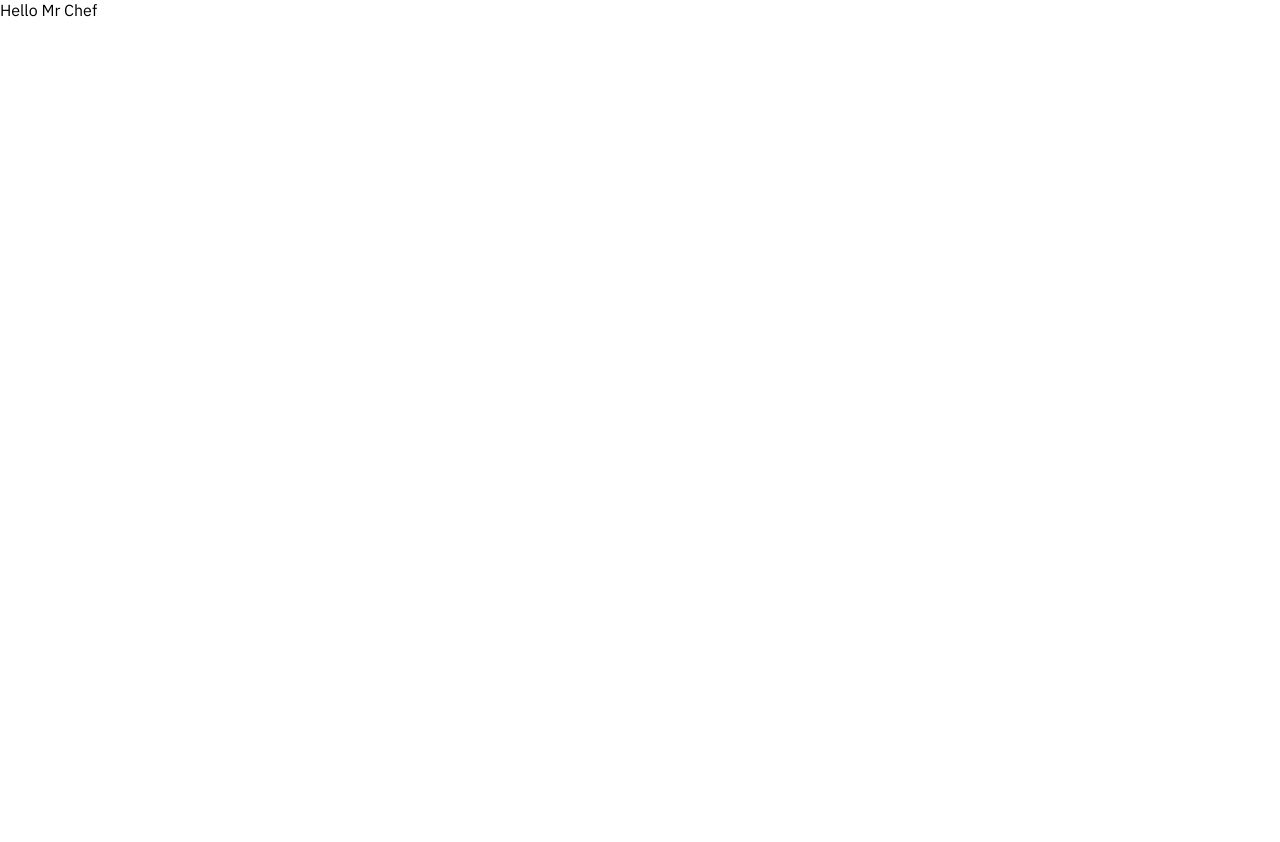
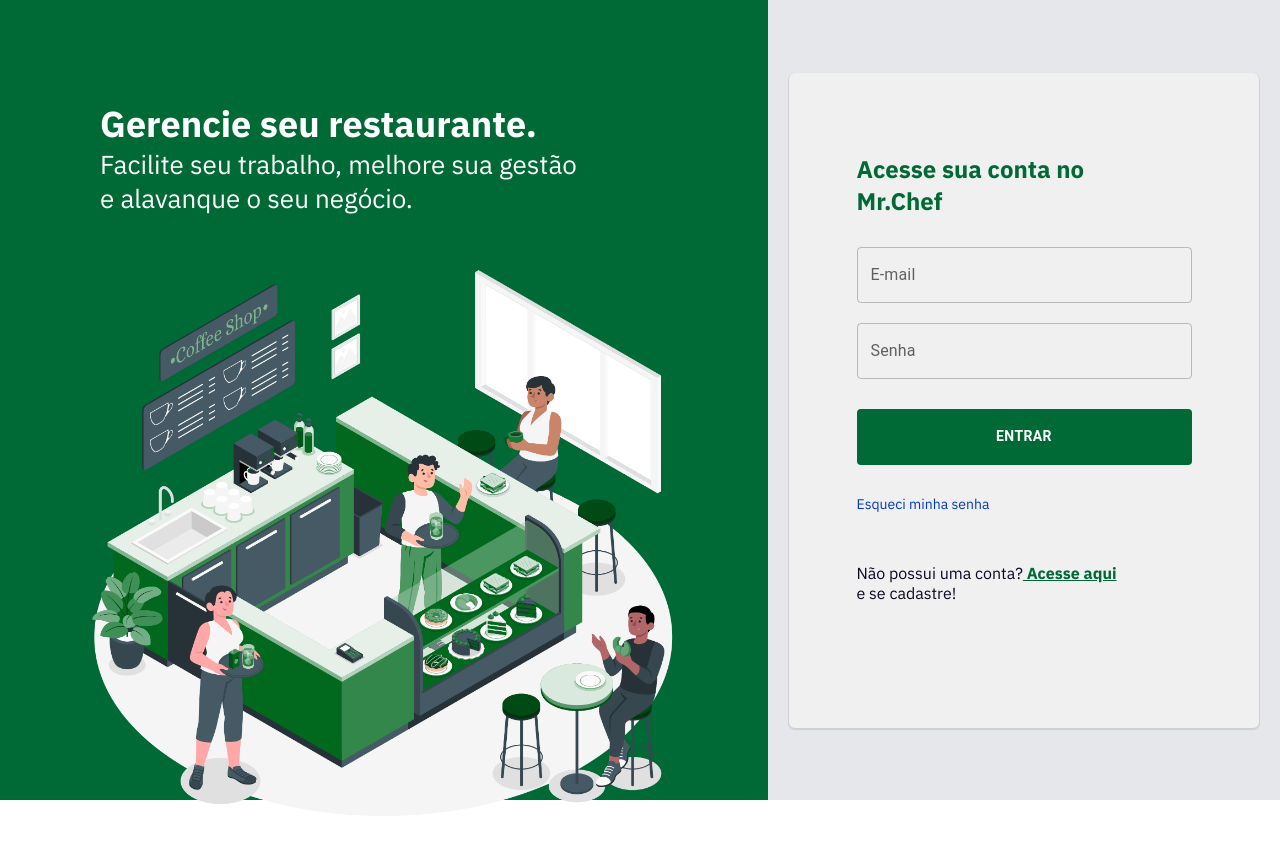
Before and after one commit to Lealzzera/mr-chef-front-end, a Next.js app: page / in a window 1280 px wide. Shown: the top 842 px of the page. Before the commit the page ends 800 px from the top, so only its background shows below. Built offline with nearby package versions, Linux system fonts and the light colour scheme.

Commit message:
feat: Created login screen and setted some css colors variables

```diff
--- a/src/app/globals.css
+++ b/src/app/globals.css
@@ -7,7 +7,8 @@
   --light-green: #00BA61;
   --white: #FFF;
   --main-white: #E5E7EB;
-  --pinto: var(--main-font-mono)
+  --black-text-color: #090922;
+  --blue-link-color: #0037c5;
 }
 
 html, body {
--- a/src/app/page.tsx
+++ b/src/app/page.tsx
@@ -1,6 +1,9 @@
-import Image from "next/image";
-import styles from "./page.module.css";
+import LoginPage from "@/components/LoginPage/LoginPage";
 
 export default function Home() {
-	return <div>Hello Mr Chef</div>;
+	return (
+		<div>
+			<LoginPage />
+		</div>
+	);
 }
--- /dev/null
+++ b/src/components/ButtonComponent/ButtonComponent.tsx
@@ -0,0 +1,33 @@
+import { Button } from "@mui/material";
+import React from "react";
+import { ButtonContainer } from "./styles";
+
+type ButtonComponentProps = {
+	textButton: string;
+	variant?: "contained" | "outlined" | "text";
+	fullWidth?: boolean;
+	onClick?: () => void;
+};
+
+const ButtonComponent = ({
+	textButton,
+	variant,
+	fullWidth,
+	onClick,
+	...props
+}: ButtonComponentProps) => {
+	return (
+		<ButtonContainer>
+			<Button
+				{...props}
+				variant={variant}
+				onClick={onClick}
+				fullWidth={fullWidth}
+			>
+				{textButton}
+			</Button>
+		</ButtonContainer>
+	);
+};
+
+export default ButtonComponent;
--- /dev/null
+++ b/src/components/ButtonComponent/styles.tsx
@@ -0,0 +1,12 @@
+import styled from "styled-components";
+
+export const ButtonContainer = styled.div`
+	width: 100%;
+	& .MuiButtonBase-root {
+		color: var(--white);
+		background-color: var(--main-green);
+		font-weight: bold;
+		margin-top: 0.625rem;
+		height: 3.5rem;
+	}
+`;
--- /dev/null
+++ b/src/components/InputFieldComponent/InputFieldComponent.tsx
@@ -0,0 +1,41 @@
+"use client";
+
+import { TextField } from "@mui/material";
+import React from "react";
+import { TextFieldContainer } from "./styles";
+
+type InputFieldComponentProps = {
+	id?: string;
+	label: string;
+	variant?: "outlined";
+	type: string;
+	fullWidth?: boolean;
+	value: string;
+	changeValue: (value: string) => void;
+};
+
+const InputFieldComponent = ({
+	id,
+	label,
+	variant,
+	type,
+	fullWidth,
+	value,
+	changeValue,
+}: InputFieldComponentProps) => {
+	return (
+		<TextFieldContainer>
+			<TextField
+				id={id}
+				label={label}
+				variant={variant}
+				type={type}
+				fullWidth={fullWidth}
+				value={value}
+				onChange={(event) => changeValue(event.target.value)}
+			/>
+		</TextFieldContainer>
+	);
+};
+
+export default InputFieldComponent;
--- /dev/null
+++ b/src/components/InputFieldComponent/styles.tsx
@@ -0,0 +1,20 @@
+import styled from "styled-components";
+
+export const TextFieldContainer = styled.div`
+	width: 100%;
+	& label.Mui-focused {
+		color: var(--main-green);
+	}
+	& .MuiOutlinedInput-root {
+		&:hover fieldset {
+			border-color: var(--light-green);
+		}
+		&.Mui-focused fieldset {
+			border-color: var(--main-green);
+		}
+	}
+
+	& .MuiInputBase-input {
+		color: var(--black-text-color);
+	}
+`;
--- /dev/null
+++ b/src/components/LoginPage/LoginPage.tsx
@@ -0,0 +1,91 @@
+"use client";
+
+import React, { SyntheticEvent, useState } from "react";
+import {
+	AccessHereLink,
+	AccountInfo,
+	ContainerFormInfo,
+	ContainerInfo,
+	ForgotPasswordLink,
+	FormLogin,
+	ImageContainer,
+	LeftSideContainer,
+	LoginDescription,
+	LoginTitle,
+	MainContainer,
+	RightSideContainer,
+	TextWrap,
+	TitleFormLogin,
+} from "./styles";
+import Image from "next/image";
+import InputFieldComponent from "../InputFieldComponent/InputFieldComponent";
+import ButtonComponent from "../ButtonComponent/ButtonComponent";
+
+const LoginPage = () => {
+	const [inputEmailValue, setInputEmailValue] = useState("");
+	const [inputPasswordValue, setInputPasswordValue] = useState("");
+
+	const preventForm = (event: SyntheticEvent) => {
+		event.preventDefault();
+	};
+
+	return (
+		<MainContainer>
+			<LeftSideContainer>
+				<TextWrap>
+					<LoginTitle>Gerencie seu restaurante.</LoginTitle>
+					<LoginDescription>
+						Facilite seu trabalho, melhore sua gestão e alavanque o seu negócio.
+					</LoginDescription>
+				</TextWrap>
+				<ImageContainer>
+					<Image
+						style={{ maxWidth: "38.438rem" }}
+						src={"/images/coffe-shop-login-page.webp"}
+						width={615}
+						height={615}
+						priority
+						sizes='100vw'
+						layout='responsive'
+						alt='coffe-shop-image'
+					/>
+				</ImageContainer>
+			</LeftSideContainer>
+			<RightSideContainer>
+				<ContainerFormInfo>
+					<TitleFormLogin>
+						Acesse sua conta no <br />
+						Mr.Chef
+					</TitleFormLogin>
+					<FormLogin onSubmit={preventForm}>
+						<InputFieldComponent
+							label='E-mail'
+							variant='outlined'
+							type='email'
+							fullWidth
+							value={inputEmailValue}
+							changeValue={setInputEmailValue}
+						/>
+						<InputFieldComponent
+							label='Senha'
+							type='password'
+							fullWidth
+							value={inputPasswordValue}
+							changeValue={setInputPasswordValue}
+						/>
+						<ButtonComponent fullWidth={true} textButton='Entrar' />
+					</FormLogin>
+					<ContainerInfo>
+						<ForgotPasswordLink>Esqueci minha senha</ForgotPasswordLink>
+						<AccountInfo>
+							Não possui uma conta?
+							<AccessHereLink> Acesse aqui</AccessHereLink> <br />e se cadastre!
+						</AccountInfo>
+					</ContainerInfo>
+				</ContainerFormInfo>
+			</RightSideContainer>
+		</MainContainer>
+	);
+};
+
+export default LoginPage;
--- /dev/null
+++ b/src/components/LoginPage/styles.tsx
@@ -0,0 +1,131 @@
+import styled from "styled-components";
+
+export const MainContainer = styled.div`
+	display: flex;
+	justify-content: center;
+	align-items: center;
+	height: 100vh;
+	background-color: var(--main-green);
+	@media (min-width: 1200px) {
+		width: 100%;
+		height: 100%;
+	}
+`;
+
+export const LoginTitle = styled.h1`
+	font-size: 2.25rem;
+`;
+
+export const LoginDescription = styled.h2`
+	font-weight: 400;
+	font-size: 1.625rem;
+`;
+
+export const TextWrap = styled.div`
+	@media (min-width: 1200px) {
+		max-width: 30.625rem;
+		margin-top: 6.25rem;
+		margin-left: 6.25rem;
+		margin-bottom: 1.25rem;
+	}
+`;
+
+export const LeftSideContainer = styled.div`
+	display: none;
+	@media (min-width: 1200px) {
+		display: block;
+		background-color: var(--main-green);
+		color: var(--white);
+		height: 100vh;
+		width: 60vw;
+	}
+`;
+
+export const RightSideContainer = styled.div`
+	display: flex;
+	align-items: center;
+	justify-content: center;
+	background-color: transparent;
+	width: 100%;
+	@media (min-width: 1200px) {
+		background-color: var(--main-white);
+		width: 40vw;
+		height: 100vh;
+	}
+`;
+
+export const ImageContainer = styled.div`
+	display: flex;
+	align-items: center;
+	justify-content: center;
+	max-width: 100%;
+	height: auto;
+`;
+
+export const FormLogin = styled.form`
+	display: flex;
+	align-items: center;
+	flex-direction: column;
+	justify-content: center;
+	gap: 1.25rem;
+	width: 20.938rem;
+`;
+
+export const ContainerFormInfo = styled.div`
+	background: #f0f0f0;
+	display: flex;
+	flex-direction: column;
+	align-items: center;
+	padding-top: 7.5rem;
+	width: 100%;
+	height: 100vh;
+	@media (min-width: 600px) {
+		width: 25rem;
+		height: 37.5rem;
+		padding-top: 0rem;
+		justify-content: center;
+		border-radius: 0.375rem;
+		box-shadow: 0rem 0.063rem 0.063rem 0.063rem rgba(0, 0, 0, 0.1);
+	}
+	@media (min-width: 1200px) {
+		height: 40.938rem;
+		width: 29.375rem;
+		justify-content: flex-start;
+	}
+`;
+
+export const TitleFormLogin = styled.p`
+	color: var(--main-green);
+	font-weight: bold;
+	font-size: 1.5rem;
+	margin-bottom: 1.875rem;
+	width: 20.938rem;
+	@media (min-width: 1200px) {
+		margin-top: 5rem;
+	}
+`;
+
+export const ForgotPasswordLink = styled.p`
+	font-size: 0.875rem;
+	color: var(--blue-link-color);
+	cursor: pointer;
+`;
+
+export const AccountInfo = styled.p`
+	font-size: 1rem;
+	color: var(--black-text-color);
+	margin-top: 3.125rem;
+`;
+
+export const AccessHereLink = styled.span`
+	font-size: 1rem;
+	font-weight: 700;
+	color: var(--main-green);
+	text-decoration: underline;
+	cursor: pointer;
+`;
+
+export const ContainerInfo = styled.div`
+	width: 20.938rem;
+	margin-top: 1.875rem;
+`;
```
Also changed, not shown: src/app/home/page.tsx (added, +7 -0 lines).
